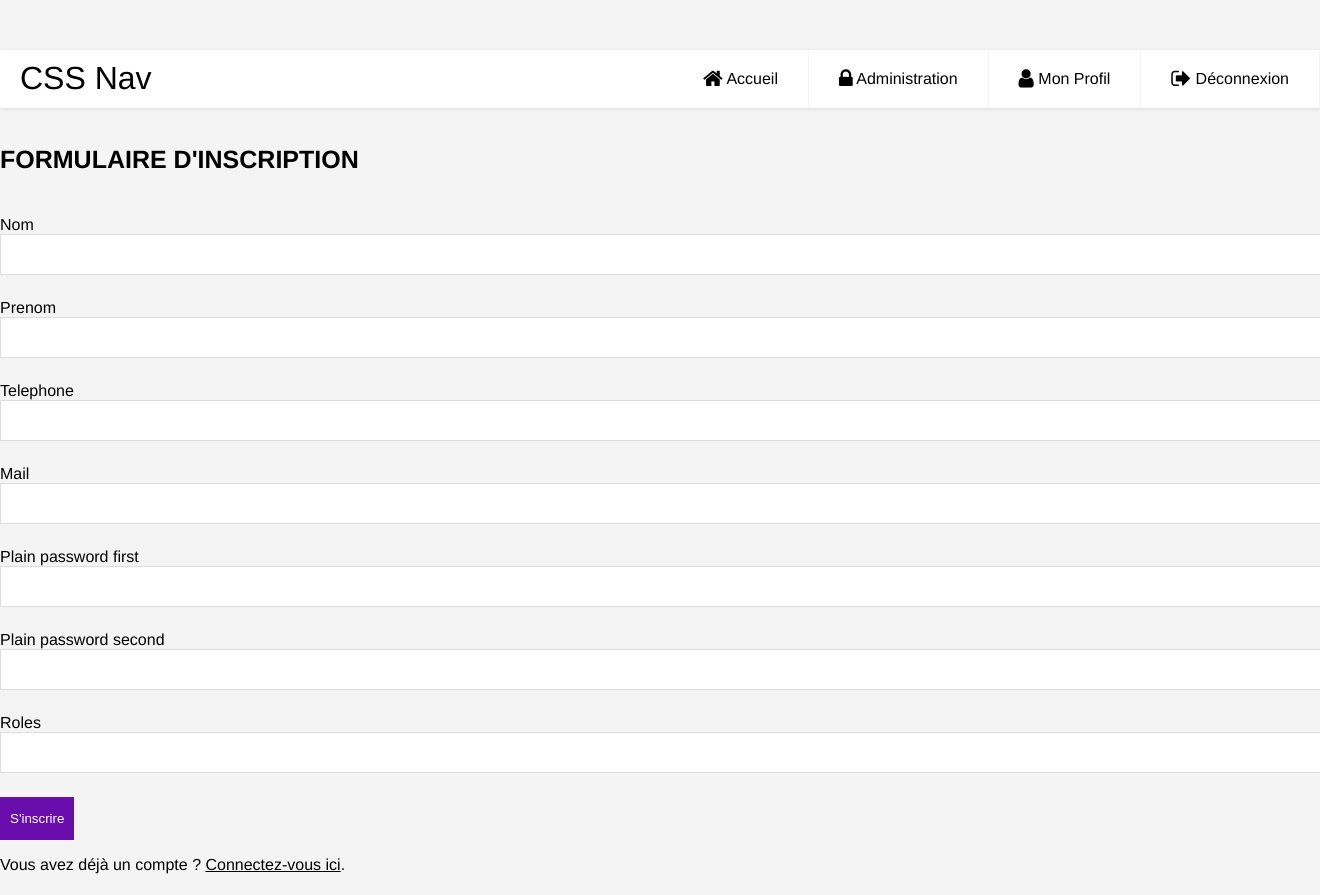
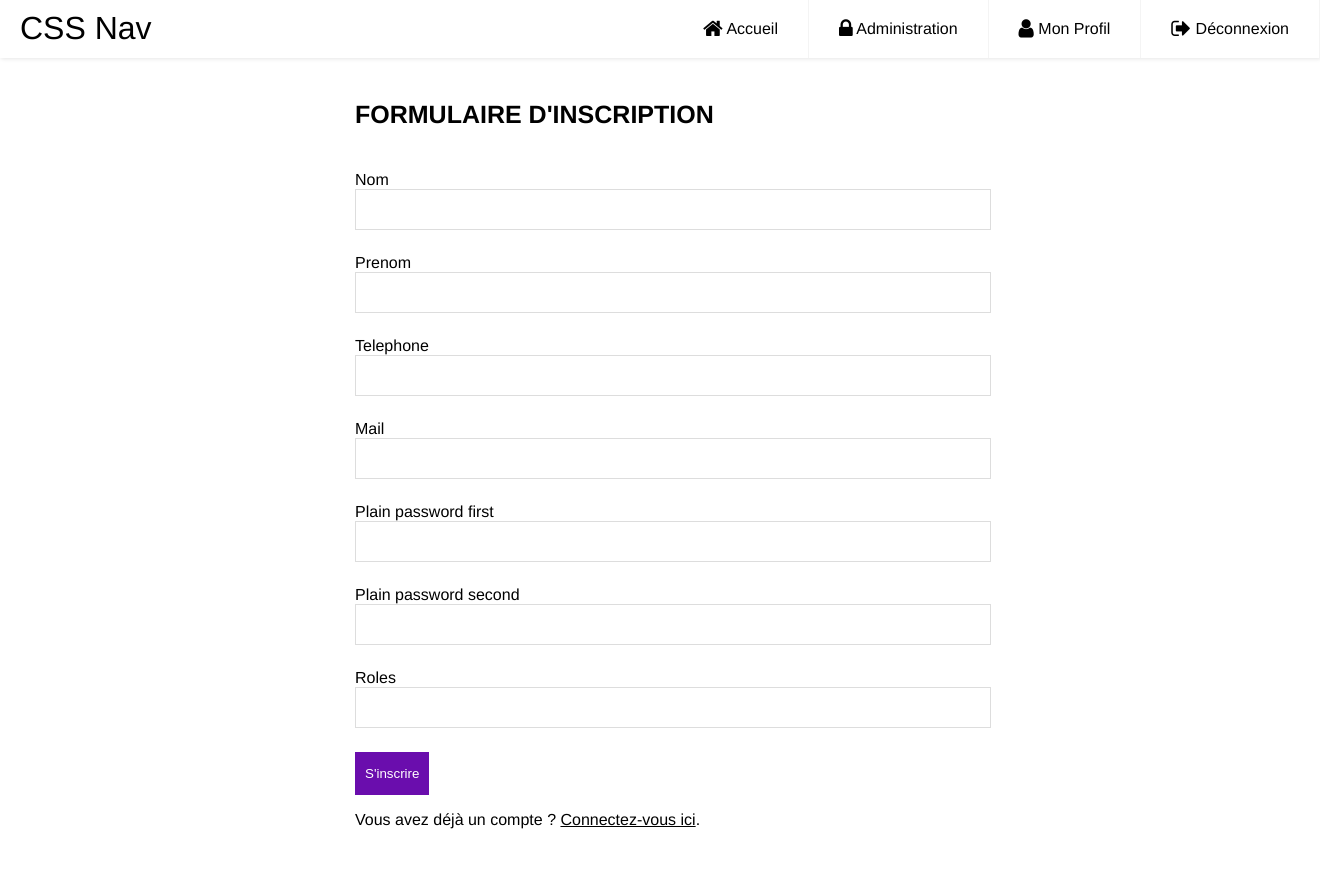
Before and after one commit to amounille/ENIProjetSymfonyReal, a Symfony app: template templates/registration/registration.html.twig in a window 1320 px wide; the page is wider, and only the part inside the window is pictured. Before the commit the page ends 874 px from the top of that part, so only its background shows below. Run offline with Twig, Linux system fonts and the light colour scheme; the template is opened without the code that fills it, so the values that code supplies are empty; form fields are guessed from the names that the template uses; some libraries are stand-ins or nearby versions.

Commit message:
update css

```diff
--- a/public/css/base.css
+++ b/public/css/base.css
@@ -1,13 +1,26 @@
 body {
     margin: 0;
     font-family: Helvetica, sans-serif;
-    background-color: #f4f4f4;
 }
-
+.registration {
+    padding: 50px 50px 50px 50px;
+    justify-content: center;
+    align-items: center;
+    display: flex;
+}
+.containerregistration{
+    width: 50%;
+}
 a {
     color: #000;
 }
+.container2{
+    padding-top: 100px !important;
 
+}
+.container {
+    padding-top: 100px !important;
+}
 /* header */
 
 .header {
--- a/templates/registration/registration.html.twig
+++ b/templates/registration/registration.html.twig
@@ -7,11 +7,9 @@
     {{ parent() }}
 {% endblock %}
 {% block body %}
-    <div class="container">
+<div class="registration">
+    <div class="containerregistration">
         <div class="row -spacing-a">
-            <div class="col-md-12">
-                <h1>Inscription</h1>
-            </div>
         </div>
         <div class="row -spacing-a">
             <div class="col-md-8">
@@ -73,7 +71,7 @@
             </div>
         </div>
     </div>
-
+</div>
 <style>
         .col-md-12.text-right {
             margin-top: 40px;
```
Also changed, not shown: public/css/index.css (+6 -4 lines), 1 other file.
